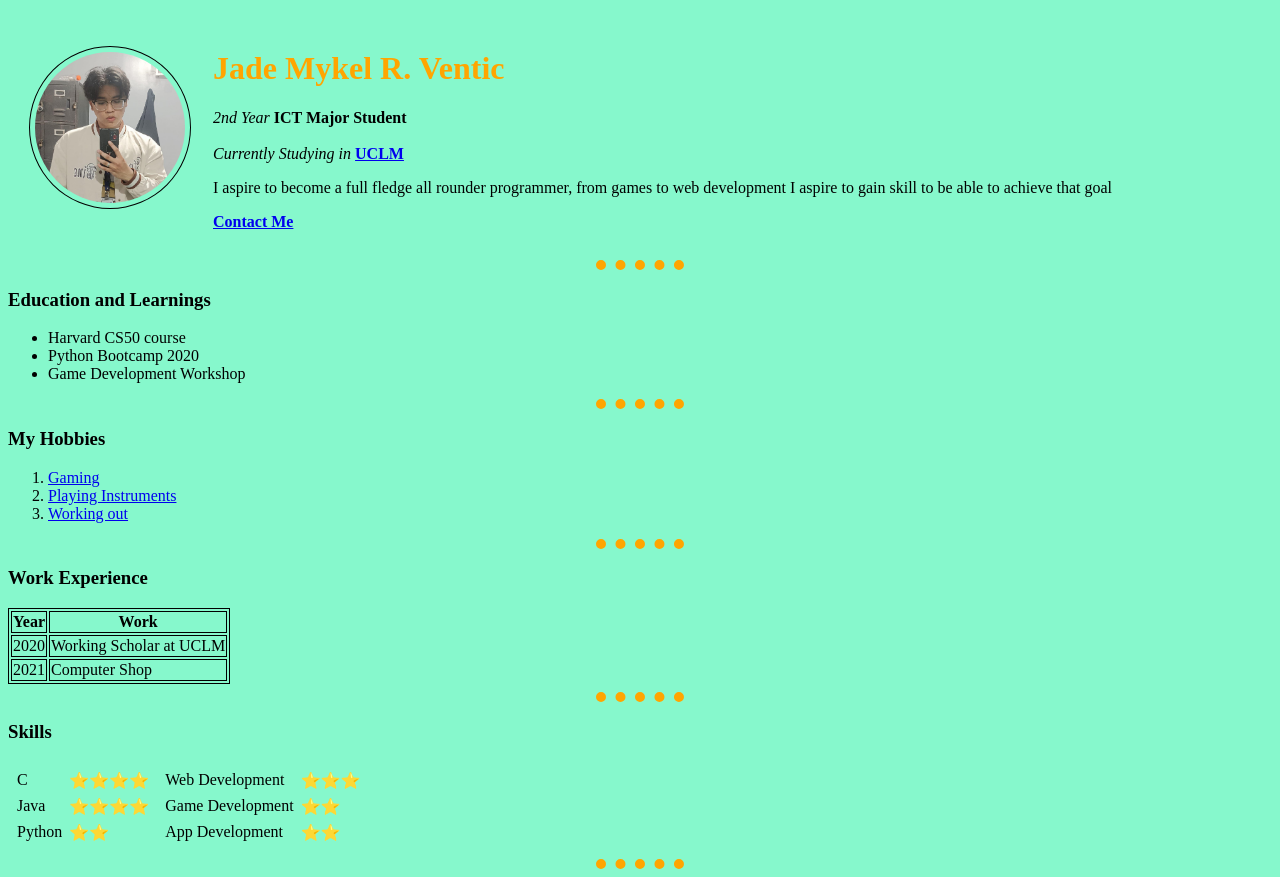
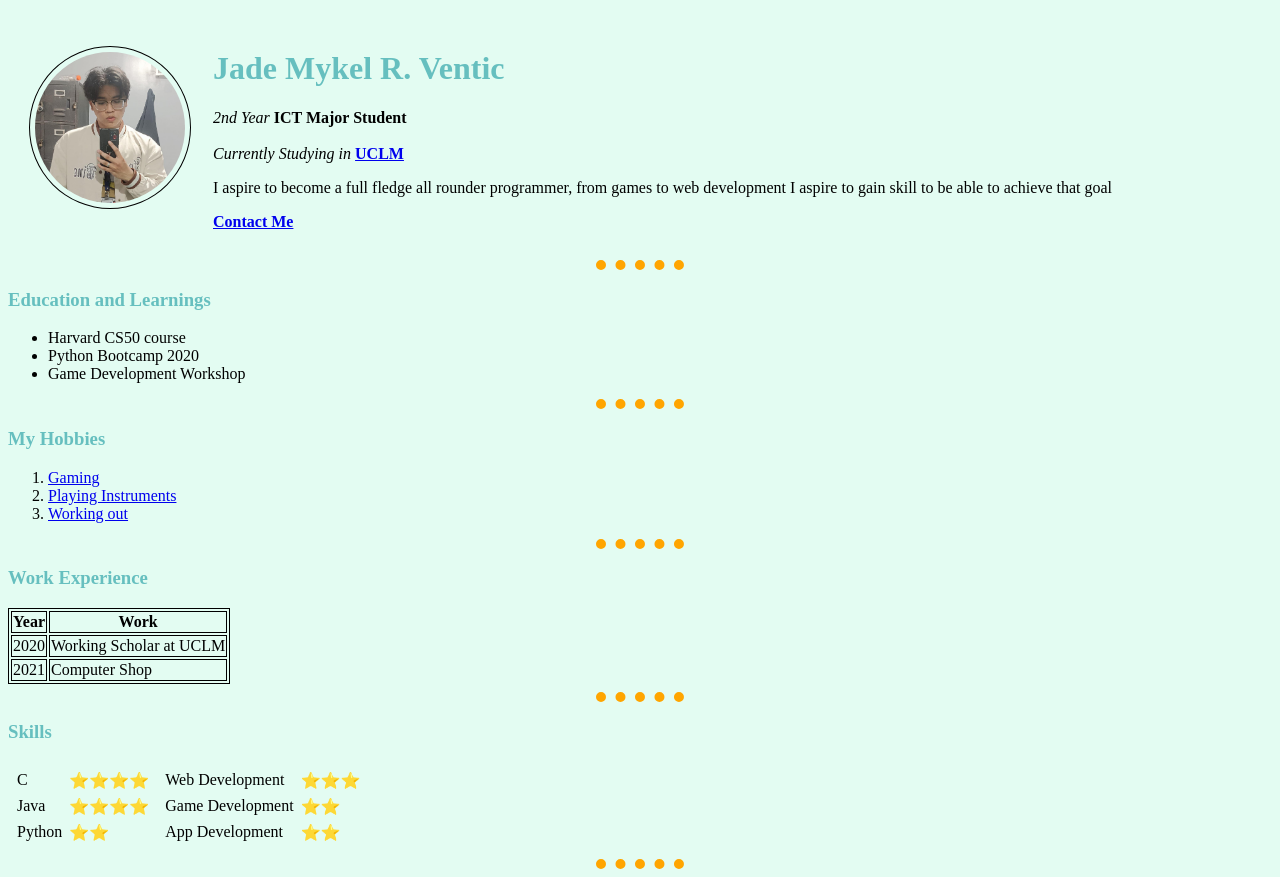
Before and after one commit to Jadehaerys/Webdev-Study, a plain HTML site: page Project 1/CV.html in a window 1280 px wide. Drawn offline with Linux system fonts and the light colour scheme.

Commit message:
External Css

```diff
--- a/Project 1/cv.css
+++ b/Project 1/cv.css
@@ -16,10 +16,13 @@
     width: 7%;
   }
   body{
-    background-color: rgb(134, 248, 204);
+    background-color: rgb(227, 252, 242);
 
 
   }
-.table1 h1 {
-    color: orange;
+ h1 {
+    color: #66BFBF;
   }
+  h3{
+    color: #66BFBF;
+  }
```
